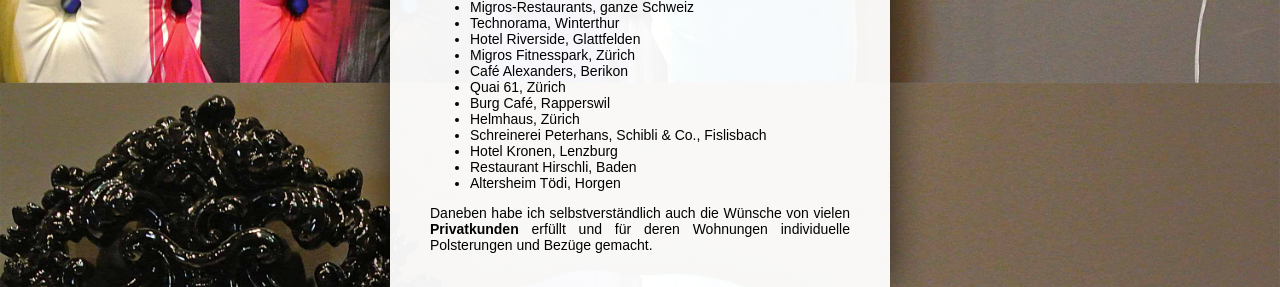
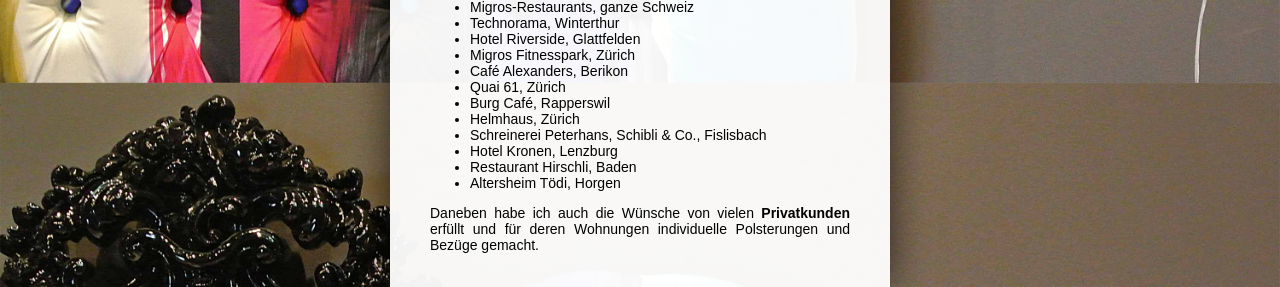
Before and after one commit to villiger/polsterwerk, a PHP site: page /ueberuns in a window 1280 px wide. Shown: the part 774-1061 px from the top of the page. Run offline with PHP 8.4, Linux system fonts and the light colour scheme.

Commit message:
über uns

```diff
--- a/pages/ueberuns.php
+++ b/pages/ueberuns.php
@@ -35,7 +35,7 @@
         </ul>
     </p>
     <p>
-        Daneben habe ich selbstverständlich auch die Wünsche von vielen <strong>Privatkunden</strong> erfüllt und für
+        Daneben habe ich auch die Wünsche von vielen <strong>Privatkunden</strong> erfüllt und für
         deren Wohnungen individuelle Polsterungen und Bezüge gemacht.
     </p>
 </div>
```
